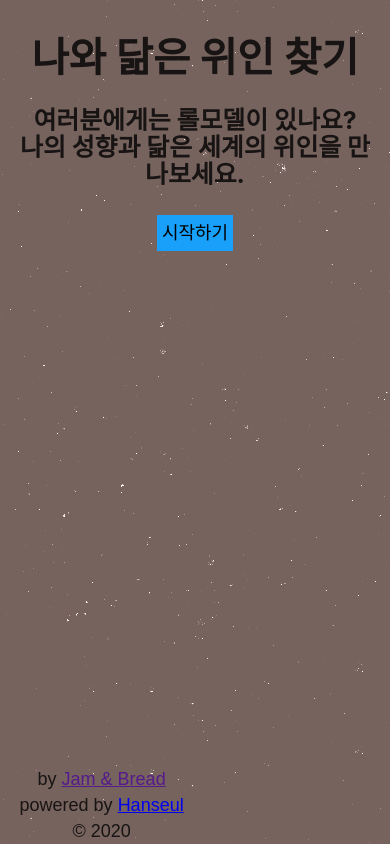
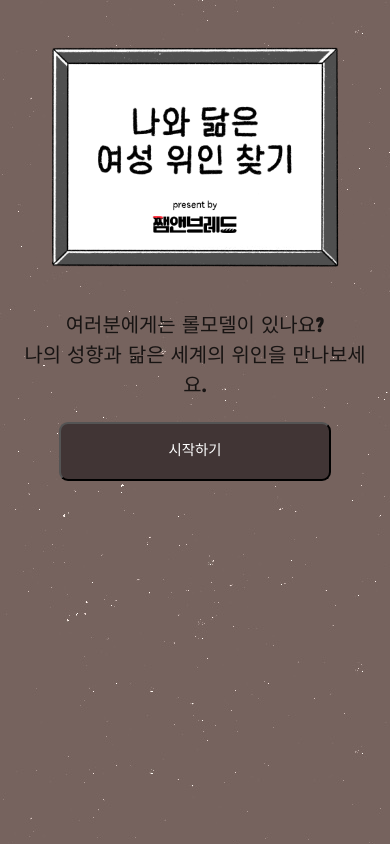
Before and after one commit to failed-commune/herstory, a Gatsby site: page / in a window 390 px wide. Built offline with nearby package versions, Linux system fonts and the light colour scheme; Gatsby itself is replaced by a stand-in of ours; a web font is replaced by a local one.

Commit message:
fix: align items center and font styles

```diff
--- a/src/components/card.css
+++ b/src/components/card.css
@@ -0,0 +1,17 @@
+button{
+    border: none;
+    background-color:transparent;
+    cursor:pointer;
+    margin-top: 2rem;
+    border-radius: 9px;
+    color: white;
+    font-size: 1.5rem;
+    line-height: 1.5;
+    font-family: 'Black Han Sans', sans-serif;
+}
+
+
+button:hover{
+    background-color:white;
+    color: black;
+}
--- a/src/components/card.js
+++ b/src/components/card.js
@@ -1,6 +1,5 @@
 import React, { useEffect, useState } from "react"
 import "./card.css"
-import "../styles/global.css"
 import { Link } from "gatsby"
 
 const Card = () => {
@@ -46,9 +45,8 @@ const Card = () => {
 
     return (
         <div>
-            <h2>{answer}</h2>
-            {cardIndex === 4 ? <Link to='/result/' state={{ props: answer }}>결과보기</Link> : <div><h2>{data[cardIndex].text}</h2>
-                <button onClick={() => add('a')}>{data[cardIndex].answer1}</button>
+            {cardIndex === 4 ? <Link to='/result/' state={{ props: answer }} className="toResult">결과보기</Link> : <div><h2 className="question">{data[cardIndex].text}</h2>
+                <button onClick={() => add('a')}>{data[cardIndex].answer1}</button><br/>
                 <button onClick={() => add('b')}>{data[cardIndex].answer2}</button></div>
             }
         </div>
--- a/src/components/image.js
+++ b/src/components/image.js
@@ -16,9 +16,9 @@ import Img from "gatsby-image"
 const Image = () => {
   const data = useStaticQuery(graphql`
     query {
-      placeholderImage: file(relativePath: { eq: "gatsby-astronaut.png" }) {
+      placeholderImage: file(relativePath: { eq: "first_frame.png" }) {
         childImageSharp {
-          fluid(maxWidth: 300) {
+          fluid(maxWidth: 500) {
             ...GatsbyImageSharpFluid
           }
         }
--- a/src/components/layout.css
+++ b/src/components/layout.css
@@ -1,3 +1,4 @@
+@import '../styles/global.css';
 
 article,
 aside,
@@ -14,31 +15,7 @@ summary {
   display: block;
 }
 
-footer{
-  font-family: 'Noto Sans KR', sans-serif;
-  margin: 0;
-  position: absolute;
-  bottom: 0;
-  align-self: 0;
-}
 
-audio,
-canvas,
-progress,
-video {
-  display: inline-block;
-}
-audio:not([controls]) {
-  display: none;
-  height: 0;
-}
-progress {
-  vertical-align: baseline;
-}
-[hidden],
-template {
-  display: none;
-}
 a {
   background-color: transparent;
   -webkit-text-decoration-skip: objects;
@@ -52,14 +29,7 @@ abbr[title] {
   cursor: help;
   text-decoration: none;
 }
-b,
-strong {
-  font-weight: inherit;
-  font-weight: bolder;
-}
-dfn {
-  font-style: italic;
-}
+
 h1 {
   margin-left: 0;
   margin-right: 0;
@@ -70,40 +40,18 @@ h1 {
   padding-top: 0;
   margin-bottom: 1.45rem;
   color: inherit;
-  font-family: -apple-system, BlinkMacSystemFont, Segoe UI, Roboto, Oxygen,
-    Ubuntu, Cantarell, Fira Sans, Droid Sans, Helvetica Neue, sans-serif;
-  font-weight: bold;
+  font-family: 'Black Han Sans', sans-serif;
+  font-weight: normal;
   text-rendering: optimizeLegibility;
   font-size: 2.25rem;
   line-height: 1.1;
 }
-mark {
-  background-color: #ff0;
-  color: #000;
-}
-small {
-  font-size: 80%;
-}
-sub,
-sup {
-  font-size: 75%;
-  line-height: 0;
-  position: relative;
-  vertical-align: baseline;
-}
-sub {
-  bottom: -0.25em;
-}
-sup {
-  top: -0.5em;
-}
+
+
 img {
   border-style: none;
   max-width: 100%;
-  margin-left: 0;
-  margin-right: 0;
-  margin-top: 0;
-  padding-bottom: 0;
+  margin: 0 auto;
   padding-left: 0;
   padding-right: 0;
   padding-top: 0;
@@ -249,12 +197,11 @@ h2 {
   padding-top: 0;
   margin-bottom: 1.45rem;
   color: inherit;
-  font-family: 'Black Han Sans', -apple-system, BlinkMacSystemFont, Segoe UI, Roboto, Oxygen,
-    Ubuntu, Cantarell, Fira Sans, Droid Sans, Helvetica Neue, sans-serif;
-  font-weight: bold;
+  font-family: 'Black Han Sans', sans-serif;
+  font-weight: normal;
   text-rendering: optimizeLegibility;
   font-size: 1.62671rem;
-  line-height: 1.1;
+  line-height: 1.5;
 }
 h3 {
   margin-left: 0;
@@ -266,12 +213,11 @@ h3 {
   padding-top: 0;
   margin-bottom: 1.45rem;
   color: inherit;
-  font-family: 'Black Han Sans', -apple-system, BlinkMacSystemFont, Segoe UI, Roboto, Oxygen,
-    Ubuntu, Cantarell, Fira Sans, Droid Sans, Helvetica Neue, sans-serif;
-
+  font-family: 'Black Han Sans', sans-serif;
+  font-weight: normal;
   text-rendering: optimizeLegibility;
   font-size: 1.38316rem;
-  line-height: 1.1;
+  line-height: 1.5;
 }
 h4 {
   margin-left: 0;
@@ -283,12 +229,11 @@ h4 {
   padding-top: 0;
   margin-bottom: 1.45rem;
   color: inherit;
-  font-family: 'Black Han Sans', -apple-system, BlinkMacSystemFont, Segoe UI, Roboto, Oxygen,
-    Ubuntu, Cantarell, Fira Sans, Droid Sans, Helvetica Neue, sans-serif;
+  font-family: 'Spoqa Han Sans', 'Spoqa Han Sans JP', 'Sans-serif';
   font-weight: bold;
   text-rendering: optimizeLegibility;
   font-size: 1rem;
-  line-height: 1.1;
+  line-height: 1.5;
 }
 h5 {
   margin-left: 0;
@@ -305,7 +250,7 @@ h5 {
   font-weight: bold;
   text-rendering: optimizeLegibility;
   font-size: 0.85028rem;
-  line-height: 1.1;
+  line-height: 1.5;
 }
 h6 {
   margin-left: 0;
@@ -317,8 +262,7 @@ h6 {
   padding-top: 0;
   margin-bottom: 1.45rem;
   color: inherit;
-  font-family: -apple-system, BlinkMacSystemFont, Segoe UI, Roboto, Oxygen,
-    Ubuntu, Cantarell, Fira Sans, Droid Sans, Helvetica Neue, sans-serif;
+  font-family: 'Spoqa Han Sans', 'Spoqa Han Sans JP', 'Sans-serif';
   font-weight: bold;
   text-rendering: optimizeLegibility;
   font-size: 0.78405rem;
@@ -579,8 +523,9 @@ pre tt:before,
 pre tt:after {
   content: "";
 }
+
 @media only screen and (max-width: 480px) {
   html {
-    font-size: 100%;
+    font-size: 90%;
   }
 }
--- a/src/components/layout.js
+++ b/src/components/layout.js
@@ -2,9 +2,7 @@ import React from "react"
 import PropTypes from "prop-types"
 // import { useStaticQuery, graphql } from "gatsby"
 
-// import Header from "./header"
 import "./layout.css"
-import "../styles/global.css"
 
 const Layout = ({ children }) => {
   // const data = useStaticQuery(graphql`
@@ -19,7 +17,6 @@ const Layout = ({ children }) => {
 
   return (
     <>
-      {/* <Header siteTitle={`나와 닮은 위인 찾기`} /> */}
       <div
         style={{
           margin: `2rem auto`,
@@ -28,18 +25,12 @@ const Layout = ({ children }) => {
         }}
       >
         <main>{children}</main>
-        <footer style={{
-
-          marginTop: `2rem`,
-        }}>
-          {' by '}
-          <a href=""> Jam & Bread</a>
-          <br></br>
+        {/* <footer style={{ marginTop: `2rem`}}>
           {'powered by '}
           <a href="https://github.com/failed-commune">Hanseul</a>
           <br></br>
           © {new Date().getFullYear()}
-        </footer>
+        </footer> */}
       </div>
     </>
   )
--- a/src/pages/index.js
+++ b/src/pages/index.js
@@ -2,21 +2,17 @@ import React from "react"
 import { Link } from "gatsby"
 
 import Layout from "../components/layout"
-// import Image from "../components/image"
 import SEO from "../components/seo"
+import first_frame from '../images/first_frame.png'
+
 
 const IndexPage = () => (
   <Layout>
     <SEO title="Home"/>
-    <h1>나와 닮은 위인 찾기</h1>
-    <h3>여러분에게는 롤모델이 있나요?
-    나의 성향과 닮은 세계의 위인을 만나보세요.</h3>
-    {/* <div style={{ maxWidth: `300px`, marginBottom: `1.45rem` }}>
-      <Image />
-    </div> */}
+    <img src={first_frame}/>
+    <h3>여러분에게는 롤모델이 있나요? <br/>나의 성향과 닮은 세계의 위인을 만나보세요.</h3>
     <Link to="/page-1/">
-      <button style={{padding: '5px', background: '#18A0FB', borderradius: '10px', border: 'none'}}>시작하기</button></Link> <br />
-    {/* <Link to="/using-typescript/">Go to "Using TypeScript"</Link> */}
+      <button className='startButton'>시작하기</button></Link> <br />
   </Layout>
 )
 
--- a/src/styles/global.css
+++ b/src/styles/global.css
@@ -1,5 +1,10 @@
+@import url(//spoqa.github.io/spoqa-han-sans/css/SpoqaHanSans-kr.css);
+@import url(//spoqa.github.io/spoqa-han-sans/css/SpoqaHanSans-jp.css);
+@import url('https://fonts.googleapis.com/css2?family=Black+Han+Sans&display=swap');
+
 html {
   background-image: url('../images/bg_1.jpeg');
+  height: 100%;
   -ms-text-size-adjust: 100%;
   -webkit-text-size-adjust: 100%;
   font: 112.5%/1.45em georgia, serif, sans-serif;
@@ -10,13 +15,16 @@ html {
   padding: 0;
 }
 
-
 body {
+    height: 90%;
+  align-items: center;
+  justify-content: center;
   margin: 0;
   -webkit-font-smoothing: antialiased;
   -moz-osx-font-smoothing: grayscale;
   color: hsla(0, 0%, 0%, 0.8);
-  font-family: 'Black Han Sans', sans-serif;
+  font: 112.5%/1.45em;
+  font-family: 'Spoqa Han Sans', 'Spoqa Han Sans JP', 'Sans-serif';
   font-weight: normal;
   word-wrap: break-word;
   font-kerning: normal;
@@ -25,3 +33,44 @@ body {
   -webkit-font-feature-settings: "kern", "liga", "clig", "calt";
   font-feature-settings: "kern", "liga", "clig", "calt";
 }
+
+.startButton{
+    margin-top: auto;
+    width: 272px;
+    height: 59px;
+    border-radius: 9px;
+    color: white;
+    font-family: 'Black Han Sans', sans-serif;
+    background-color: #413535;
+    position: sticky;
+
+}
+
+.startButton:focus{
+    background-color:white;
+    color: black;
+}
+
+.againButton{
+    margin-top: auto;
+    color: black;
+    font-family: 'Black Han Sans', sans-serif;
+    font-weight: normal;
+    font-size: 1.5rem;
+    position: sticky;
+
+}
+
+.question{
+    padding-top: 2rem;
+    padding-bottom: 2rem;
+}
+
+.toResult{
+    display: block;
+    font-family: 'Black Han Sans', sans-serif;
+    font-size: 2rem;
+    color: white;
+    margin-top: 45vh;
+    padding-bottom: 2rem;
+}
--- a/src/styles/vars.scss
+++ /dev/null
@@ -1,28 +0,0 @@
-$canvas-bg: #1201dc;
-$black: #000;
-$btn-bg: #f5f5f5;
-$red: #f32929;
-$blue: #4254fb;
-$white: #fff;
-$gray: #898989;
-$highlight1: #ffa011; //징역
-$highlight2: #f32b2b; //벌금
-$highlight3: #26bbea; //집행유예
-$highlight0: #fff84d; //일반 텍스트 속 하이라이트
-
-/* Text-size styles */
-
-/* 반응형으로 작업해줘야 함 */
-$btn: 20px;
-$btn-num: 12px;
-$btn-active: 24px;
-$btn-active-num: 16px;
-$subtitle: 18px;
-$content: 18px;
-$content-line-height: 28px;
-$content-sub: 18px;
-$caption: 14px;
-$title: 32px;
-$title-line-height: 48px;
-$num: 24px;
-$page-num: 45px;
```
Also changed, not shown: src/pages/result.js (+8 -9 lines), src/data/qna.yaml (added), src/images/first_frame.png (added), src/images/gatsby-astronaut.png (deleted), src/images/nahyesuk.jpg (added), 1 other file.
